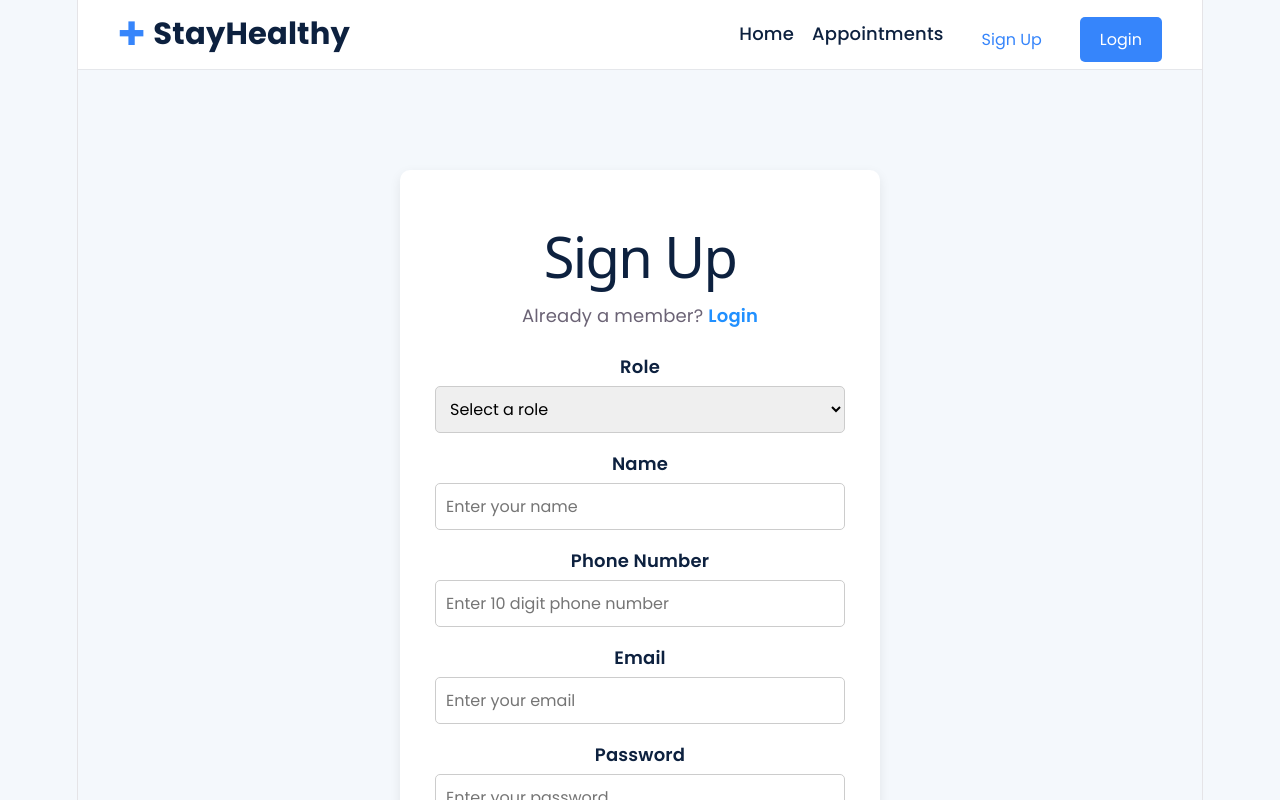
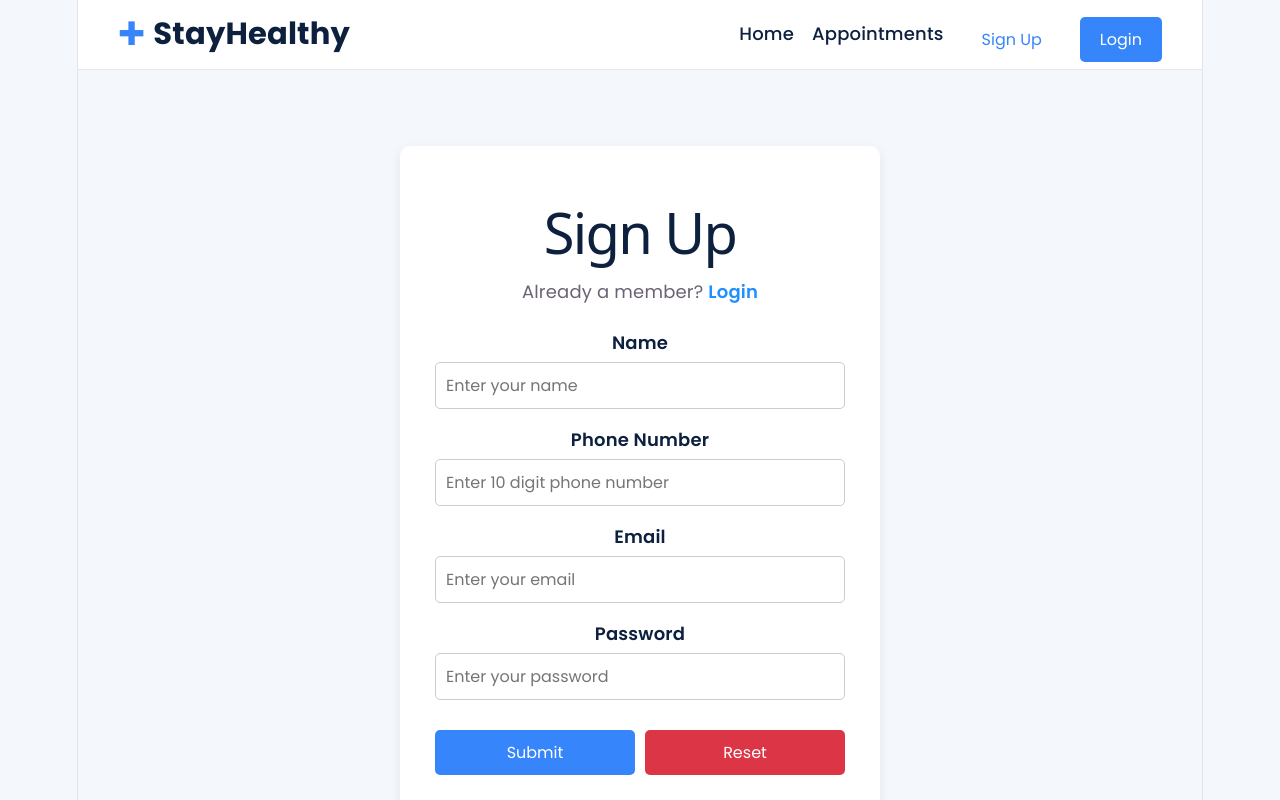
Before and after one commit to topsweb/med_appt, a React (Vite) app: page /signup in a window 1280 px wide. Shown: the top 800 px of the page. Built offline with nearby package versions, Linux system fonts and the light colour scheme.

Commit message:
Connect signup component to backend and add logout

```diff
--- a/src/Components/Navbar/Navbar.css
+++ b/src/Components/Navbar/Navbar.css
@@ -108,3 +108,7 @@ nav {
         display: flex;
     }
 }
+.user-name {
+    font-weight: 600;
+    color: #0d213f;
+}
--- a/src/Components/Sign_Up/Sign_Up.jsx
+++ b/src/Components/Sign_Up/Sign_Up.jsx
@@ -1,55 +1,45 @@
 import React, { useState } from "react";
-import { Link } from "react-router-dom";
 import "./Sign_Up.css";
+import { Link, useNavigate } from "react-router-dom";
+import { API_URL } from "../../config";
 
 const Sign_Up = () => {
-    const [formData, setFormData] = useState({
-        role: "",
-        name: "",
-        phone: "",
-        email: "",
-        password: ""
-    });
+    const [name, setName] = useState("");
+    const [email, setEmail] = useState("");
+    const [phone, setPhone] = useState("");
+    const [password, setPassword] = useState("");
 
+    const [showerr, setShowerr] = useState("");
     const [errors, setErrors] = useState({});
 
-    const handleChange = (event) => {
-        const { name, value } = event.target;
-
-        setFormData({
-            ...formData,
-            [name]: value
-        });
-    };
+    const navigate = useNavigate();
 
     const validateForm = () => {
         const newErrors = {};
 
-        if (!formData.role) {
-            newErrors.role = "Please select a role.";
-        }
-
-        if (!formData.name.trim()) {
+        if (!name.trim()) {
             newErrors.name = "Name is required.";
         }
 
-        if (!/^\d{10}$/.test(formData.phone)) {
+        if (!/^\d{10}$/.test(phone)) {
             newErrors.phone = "Phone number must contain exactly 10 digits.";
         }
 
-        if (!/^[^\s@]+@[^\s@]+\.[^\s@]+$/.test(formData.email)) {
+        if (!/^[^\s@]+@[^\s@]+\.[^\s@]+$/.test(email)) {
             newErrors.email = "Please enter a valid email address.";
         }
 
-        if (formData.password.length < 6) {
+        if (password.length < 6) {
             newErrors.password = "Password must be at least 6 characters.";
         }
 
         return newErrors;
     };
 
-    const handleSubmit = (event) => {
-        event.preventDefault();
+    const register = async (e) => {
+        e.preventDefault();
+
+        setShowerr("");
 
         const validationErrors = validateForm();
 
@@ -60,14 +50,53 @@ const Sign_Up = () => {
 
         setErrors({});
 
-        sessionStorage.setItem("name", formData.name);
-        sessionStorage.setItem("email", formData.email);
+        try {
+            const response = await fetch(`${API_URL}/api/auth/register`, {
+                method: "POST",
+                headers: {
+                    "Content-Type": "application/json",
+                },
+                body: JSON.stringify({
+                    name,
+                    email,
+                    password,
+                    phone,
+                }),
+            });
 
-        alert("Sign up information is valid.");
+            const json = await response.json();
+
+            if (json.authtoken) {
+                sessionStorage.setItem("auth-token", json.authtoken);
+                sessionStorage.setItem("name", name);
+                sessionStorage.setItem("phone", phone);
+                sessionStorage.setItem("email", email);
+
+                navigate("/");
+                window.location.reload();
+            } else {
+                if (json.errors) {
+                    setShowerr(json.errors[0].msg);
+                } else {
+                    setShowerr(json.error || "Registration failed.");
+                }
+            }
+        } catch (error) {
+            setShowerr("Unable to connect to the server.");
+        }
+    };
+
+    const resetForm = () => {
+        setName("");
+        setEmail("");
+        setPhone("");
+        setPassword("");
+        setErrors({});
+        setShowerr("");
     };
 
     return (
-        <div className="container">
+        <div className="container" style={{ marginTop: "5%" }}>
             <div className="signup-card">
 
                 <h1>Sign Up</h1>
@@ -77,38 +106,16 @@ const Sign_Up = () => {
                     <Link to="/login">Login</Link>
                 </p>
 
-                <form onSubmit={handleSubmit}>
-
-                    <div className="form-group">
-                        <label htmlFor="role">Role</label>
-
-                        <select
-                            id="role"
-                            name="role"
-                            value={formData.role}
-                            onChange={handleChange}
-                            className="form-control"
-                            required
-                        >
-                            <option value="">Select a role</option>
-                            <option value="patient">Patient</option>
-                            <option value="doctor">Doctor</option>
-                        </select>
-
-                        {errors.role && (
-                            <span className="error">{errors.role}</span>
-                        )}
-                    </div>
+                <form method="POST" onSubmit={register}>
 
                     <div className="form-group">
                         <label htmlFor="name">Name</label>
-
                         <input
+                            value={name}
                             type="text"
+                            onChange={(e) => setName(e.target.value)}
+                            name="name"
                             id="name"
-                            name="name"
-                            value={formData.name}
-                            onChange={handleChange}
                             className="form-control"
                             placeholder="Enter your name"
                             required
@@ -121,13 +128,12 @@ const Sign_Up = () => {
 
                     <div className="form-group">
                         <label htmlFor="phone">Phone Number</label>
-
                         <input
+                            value={phone}
+                            onChange={(e) => setPhone(e.target.value)}
                             type="tel"
+                            name="phone"
                             id="phone"
-                            name="phone"
-                            value={formData.phone}
-                            onChange={handleChange}
                             className="form-control"
                             placeholder="Enter 10 digit phone number"
                             maxLength="10"
@@ -141,13 +147,12 @@ const Sign_Up = () => {
 
                     <div className="form-group">
                         <label htmlFor="email">Email</label>
-
                         <input
+                            value={email}
+                            onChange={(e) => setEmail(e.target.value)}
                             type="email"
+                            name="email"
                             id="email"
-                            name="email"
-                            value={formData.email}
-                            onChange={handleChange}
                             className="form-control"
                             placeholder="Enter your email"
                             required
@@ -156,17 +161,22 @@ const Sign_Up = () => {
                         {errors.email && (
                             <span className="error">{errors.email}</span>
                         )}
+
+                        {showerr && (
+                            <div className="err" style={{ color: "red", marginTop: "5px" }}>
+                                {showerr}
+                            </div>
+                        )}
                     </div>
 
                     <div className="form-group">
                         <label htmlFor="password">Password</label>
-
                         <input
+                            value={password}
+                            onChange={(e) => setPassword(e.target.value)}
                             type="password"
+                            name="password"
                             id="password"
-                            name="password"
-                            value={formData.password}
-                            onChange={handleChange}
                             className="form-control"
                             placeholder="Enter your password"
                             required
@@ -185,19 +195,10 @@ const Sign_Up = () => {
                         <button
                             type="button"
                             className="btn btn-danger"
-                            onClick={() => {
-                                setFormData({
-                                role: "",
-                                name: "",
-                                phone: "",
-                                email: "",
-                                password: ""
-                            });
-                            setErrors({});
-                        }}
-                    >
-                        Reset
-                    </button>
+                            onClick={resetForm}
+                        >
+                            Reset
+                        </button>
                     </div>
 
                 </form>
--- a/src/config.js
+++ b/src/config.js
@@ -1,4 +1,4 @@
-export const API_URL = window.location.hostname === "localhost" ? "<add your theia server side url>" : "add your theia server side url";
+export const API_URL = window.location.hostname === "localhost" ? "https://mdonahoe-8181.theiadockernext-0-labs-prod-theiak8s-4-tor01.proxy.cognitiveclass.ai/" : "https://mdonahoe-8181.theiadockernext-0-labs-prod-theiak8s-4-tor01.proxy.cognitiveclass.ai/";
 console.log(
     "API_URL :",
     API_URL
```
Also changed, not shown: src/Components/Navbar/Navbar.jsx (+48 -3 lines).
